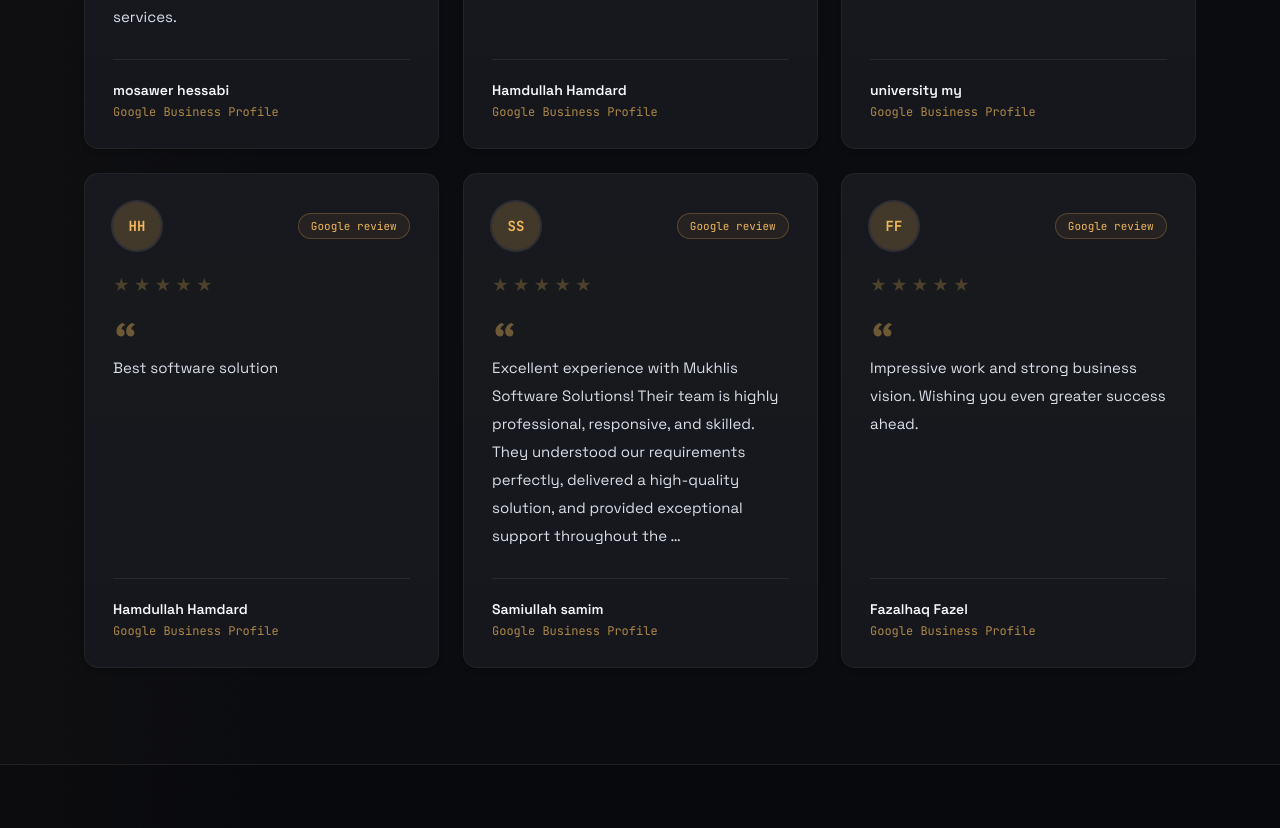
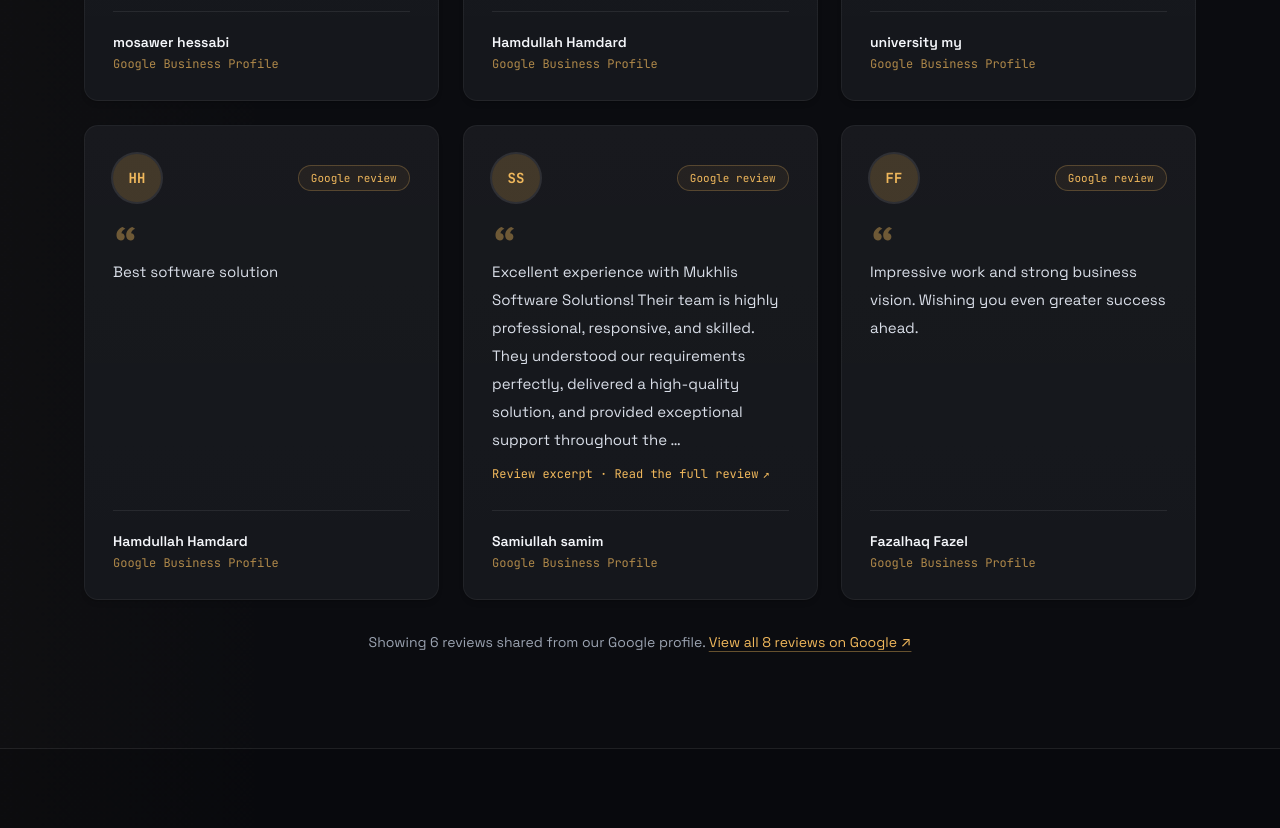
Before and after one commit to ahmadullahmukhlis/ahmadullahmukhlis.github.io, a Next.js app in the folder mukhlis/: page / in a window 1280 px wide. Shown: the part 7040-7868 px from the top of the page. Built offline with nearby package versions, Linux system fonts and the light colour scheme.

Commit message:
fix: keep classic review cards without inventing star ratings

```diff
--- a/mukhlis/src/components/Testimonials.tsx
+++ b/mukhlis/src/components/Testimonials.tsx
@@ -11,7 +11,7 @@ export function Testimonials() {
           <SectionHeading
             index="04"
             title="Client proof"
-            hint="Real Google reviews for Mukhlis Software Solutions. Read feedback from clients in their own words."
+            hint="What clients have said about Mukhlis Software Solutions on Google, in their own words."
           />
         </RevealOnScroll>
 
@@ -35,17 +35,30 @@ export function Testimonials() {
                     </span>
                   </div>
 
-                  <div className="mt-6 flex gap-1 text-gold" aria-label={`${review.rating} out of 5 stars`}>
-                    {Array.from({ length: 5 }, (_, star) => (
-                      <span key={star} className={star < review.rating ? "opacity-100" : "opacity-25"} aria-hidden="true">★</span>
-                    ))}
-                  </div>
+                  {review.rating ? (
+                    <div className="mt-6 flex gap-1 text-gold" aria-label={`${review.rating} out of 5 stars`}>
+                      {Array.from({ length: 5 }, (_, star) => (
+                        <span key={star} className={star < review.rating ? "opacity-100" : "opacity-25"} aria-hidden="true">★</span>
+                      ))}
+                    </div>
+                  ) : null}
                   <svg className="mt-5 h-6 w-6 text-gold/40" viewBox="0 0 24 24" fill="currentColor" aria-hidden="true">
                     <path d="M9.6 5C5.9 6.3 3.5 9.4 3.5 13.3c0 3 1.8 5.2 4.4 5.2 2.2 0 3.8-1.6 3.8-3.7 0-2-1.4-3.5-3.3-3.6.4-1.9 1.9-3.5 4-4.4L9.6 5Zm9.7 0c-3.7 1.3-6.1 4.4-6.1 8.3 0 3 1.8 5.2 4.4 5.2 2.2 0 3.8-1.6 3.8-3.7 0-2-1.4-3.5-3.3-3.6.4-1.9 1.9-3.5 4-4.4L19.3 5Z" />
                   </svg>
                   <blockquote className="relative mt-3 flex-1 whitespace-pre-line text-[15px] leading-7 text-soft">
                     {review.text}
                   </blockquote>
+                  {review.excerpt ? (
+                    <a
+                      href={GOOGLE_REVIEWS_URL}
+                      target="_blank"
+                      rel="noopener noreferrer"
+                      className="mt-3 inline-flex items-center gap-1 font-mono text-xs text-gold transition-colors hover:text-ink"
+                      aria-label={`Read the full Google review by ${review.name}`}
+                    >
+                      Review excerpt · Read the full review <span aria-hidden="true">↗</span>
+                    </a>
+                  ) : null}
                   <figcaption className="mt-7 border-t border-white/8 pt-5">
                     <p className="font-sans text-sm font-semibold text-ink">{review.name}</p>
                     <p className="mt-1 font-mono text-xs text-muted">
@@ -70,6 +83,22 @@ export function Testimonials() {
             </div>
           </RevealOnScroll>
         )}
+        {GOOGLE_REVIEWS.length > 0 ? (
+          <RevealOnScroll>
+            <p className="mt-8 text-center text-sm text-muted">
+              Showing {GOOGLE_REVIEWS.length} reviews shared from our Google profile.
+              {" "}
+              <a
+                href={GOOGLE_REVIEWS_URL}
+                target="_blank"
+                rel="noopener noreferrer"
+                className="text-gold underline decoration-gold/40 underline-offset-4 transition-colors hover:text-ink"
+              >
+                View all 8 reviews on Google ↗
+              </a>
+            </p>
+          </RevealOnScroll>
+        ) : null}
       </div>
     </section>
   );
```
